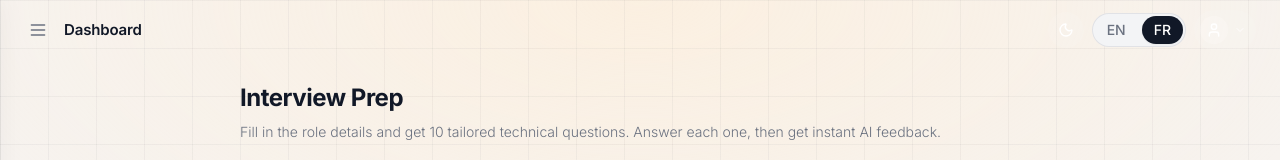
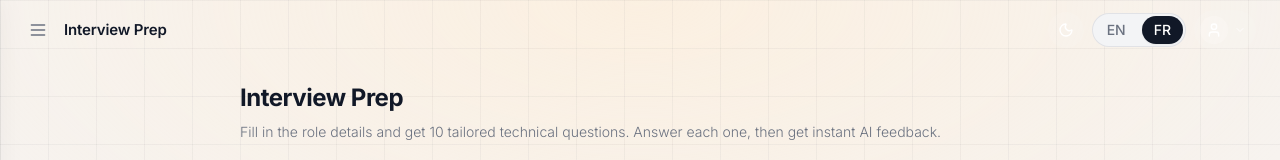
Before and after one commit to Abdennasserbedroune/Krino, a Next.js app in the folder frontend/: page /dashboard/interview-prep in a window 1280 px wide. Shown: the top 160 px of the page. Built offline with nearby package versions, Linux system fonts and the light colour scheme; no server answers.

Commit message:
feat: add Interview Prep to sidebar nav

```diff
--- a/frontend/app/dashboard/layout.tsx
+++ b/frontend/app/dashboard/layout.tsx
@@ -44,6 +44,14 @@ const IconCvBuilder = ({ active }: { active: boolean }) => (
   </svg>
 );
 
+const IconInterview = ({ active }: { active: boolean }) => (
+  <svg width="18" height="18" viewBox="0 0 24 24" fill="none" aria-hidden>
+    <path d="M12 2a5 5 0 1 1 0 10A5 5 0 0 1 12 2z" stroke={active ? "#fff" : "#6B7280"} strokeWidth="1.6"/>
+    <path d="M2 20c0-4 4-7 10-7s10 3 10 7" stroke={active ? "#fff" : "#6B7280"} strokeWidth="1.6" strokeLinecap="round"/>
+    <path d="M17 13l2 2 4-4" stroke={active ? "#fff" : "#6B7280"} strokeWidth="1.6" strokeLinecap="round" strokeLinejoin="round"/>
+  </svg>
+);
+
 const IconSettings = ({ active }: { active: boolean }) => (
   <svg width="18" height="18" viewBox="0 0 24 24" fill="none" aria-hidden>
     <circle cx="12" cy="12" r="3" stroke={active ? "#fff" : "#6B7280"} strokeWidth="1.6"/>
@@ -65,11 +73,12 @@ const IconX = () => (
 
 // ─ Nav items ────────────────────────────────────────────────────────────────────────
 const NAV_ITEMS = [
-  { href: "/dashboard",            label: "Job Match",       Icon: IconTarget    },
-  { href: "/dashboard/cv-builder", label: "Resume Builder",  Icon: IconCvBuilder },
-  { href: "/dashboard/chat",       label: "AI Career Coach", Icon: IconChat      },
-  { href: "/dashboard/jobs",       label: "Browse Jobs",     Icon: IconBriefcase },
-  { href: "/dashboard/tracker",    label: "Applications",    Icon: IconTracker   },
+  { href: "/dashboard",                  label: "Job Match",       Icon: IconTarget    },
+  { href: "/dashboard/cv-builder",       label: "Resume Builder",  Icon: IconCvBuilder },
+  { href: "/dashboard/chat",             label: "AI Career Coach", Icon: IconChat      },
+  { href: "/dashboard/interview-prep",   label: "Interview Prep",  Icon: IconInterview },
+  { href: "/dashboard/jobs",             label: "Browse Jobs",     Icon: IconBriefcase },
+  { href: "/dashboard/tracker",          label: "Applications",    Icon: IconTracker   },
 ];
 
 // ─ Sidebar ─────────────────────────────────────────────────────────────────────────────
```
